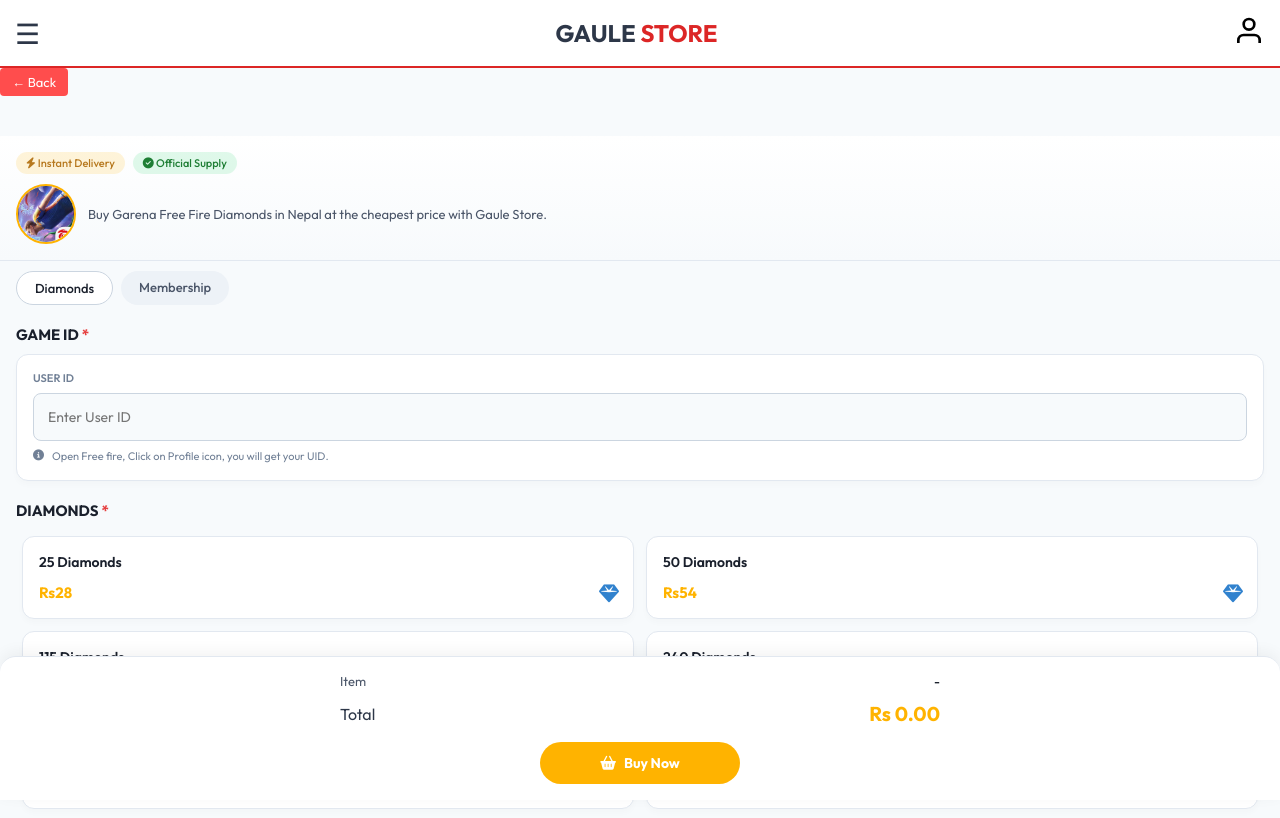
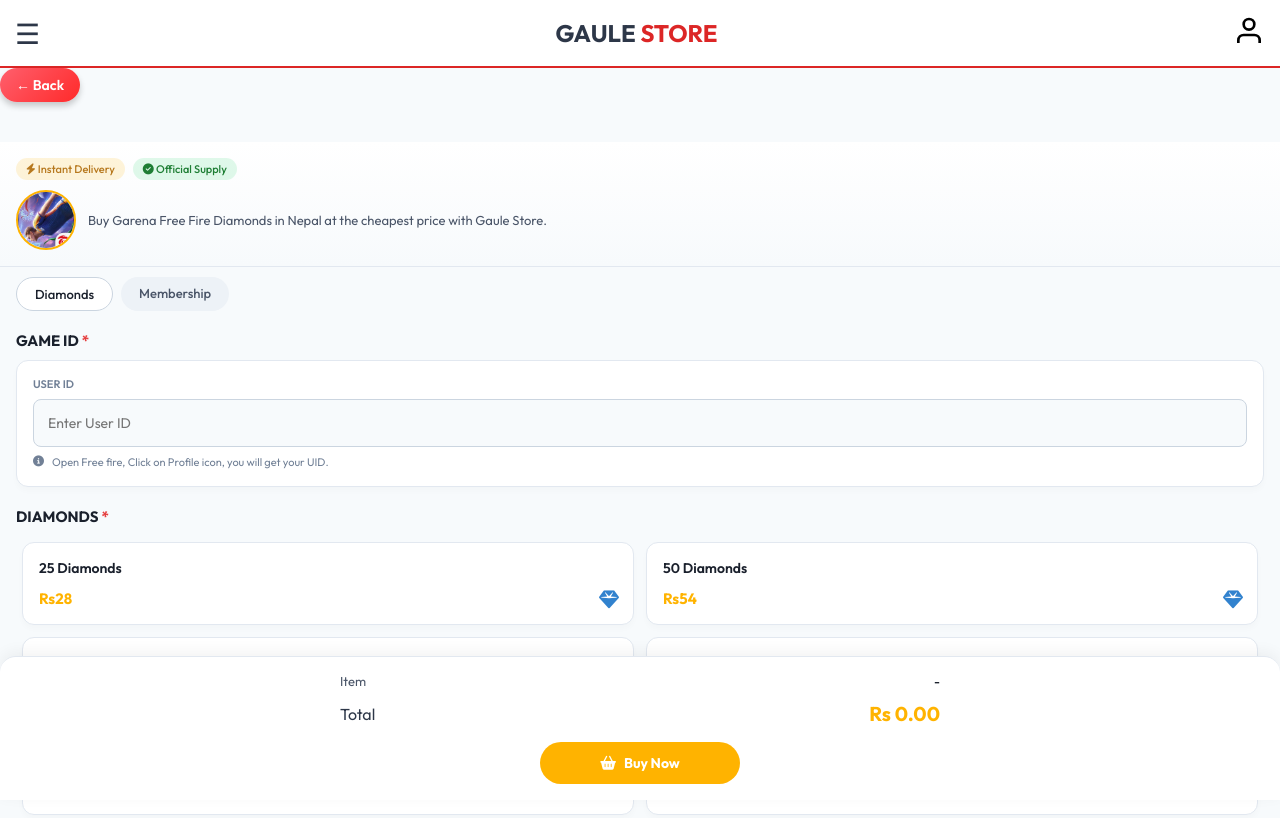
Before and after one commit to zyruff/gaulestore.com, a plain HTML site: page freefire.html in a window 1280 px wide. Shown: the top 818 px of the page. Drawn offline with Linux system fonts and the light colour scheme; no server answers.

Commit message:
Add files via upload

```diff
--- a/freefire.html
+++ b/freefire.html
@@ -44,26 +44,41 @@
         </div>
     </div>
 </div>
-<button class="small-back-btn" onclick="window.location.href='../index.html'">
+
+
+
+<button class="modern-back-btn" onclick="window.location.href='../index.html'">
   &#8592; Back
 </button>
 
 <style>
-  .small-back-btn {
-    background-color: #ff4d4d;
+  .modern-back-btn {
+    /* Gradient Color */
+    background: linear-gradient(135deg, #ff5f6d, #ff2a2a);
     color: white;
-    padding: 6px 12px;       /* यो भागले बटनलाई सानो बनाउँछ */
+    padding: 8px 16px;
     border: none;
-    border-radius: 4px;      /* कुनाहरू अलि कम गोलो */
-    font-size: 13px;         /* अक्षरको साइज सानो */
+    border-radius: 20px; /* गोलो कुना */
+    font-size: 14px;
+    font-weight: 600;
     cursor: pointer;
-    transition: background-color 0.3s;
+    box-shadow: 0 4px 6px rgba(0,0,0,0.2); /* हल्का छायाँ */
+    transition: transform 0.2s, box-shadow 0.2s;
   }
 
-  .small-back-btn:hover {
-    background-color: #cc0000;
+  /* माउस लैजाँदाको इफेक्ट */
+  .modern-back-btn:hover {
+    transform: translateY(-2px); /* बटन माथि उठ्छ */
+    box-shadow: 0 6px 10px rgba(255, 42, 42, 0.4);
+  }
+
+  .modern-back-btn:active {
+    transform: translateY(0); /* क्लिक गर्दा थोरै दबिए जस्तो हुन्छ */
   }
 </style>
+
+
+
 
 <div id="nav-menu">
     <div class="menu-header">
```
